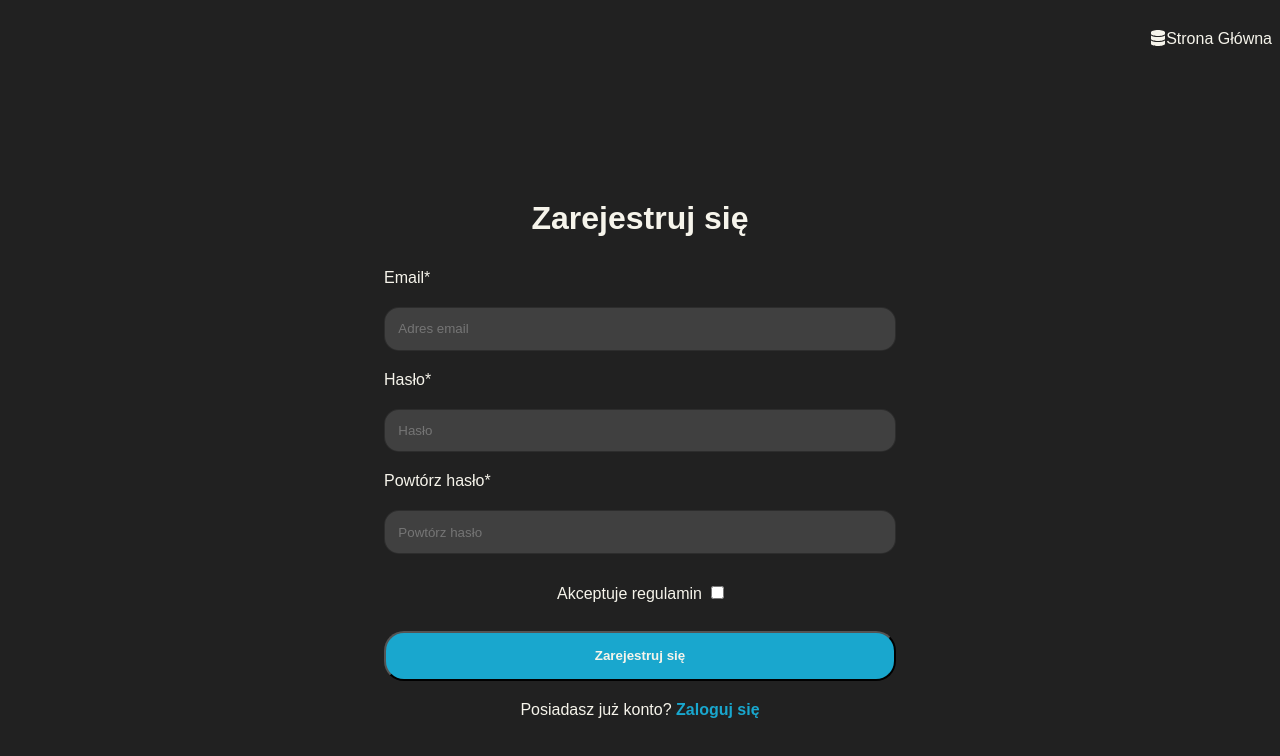
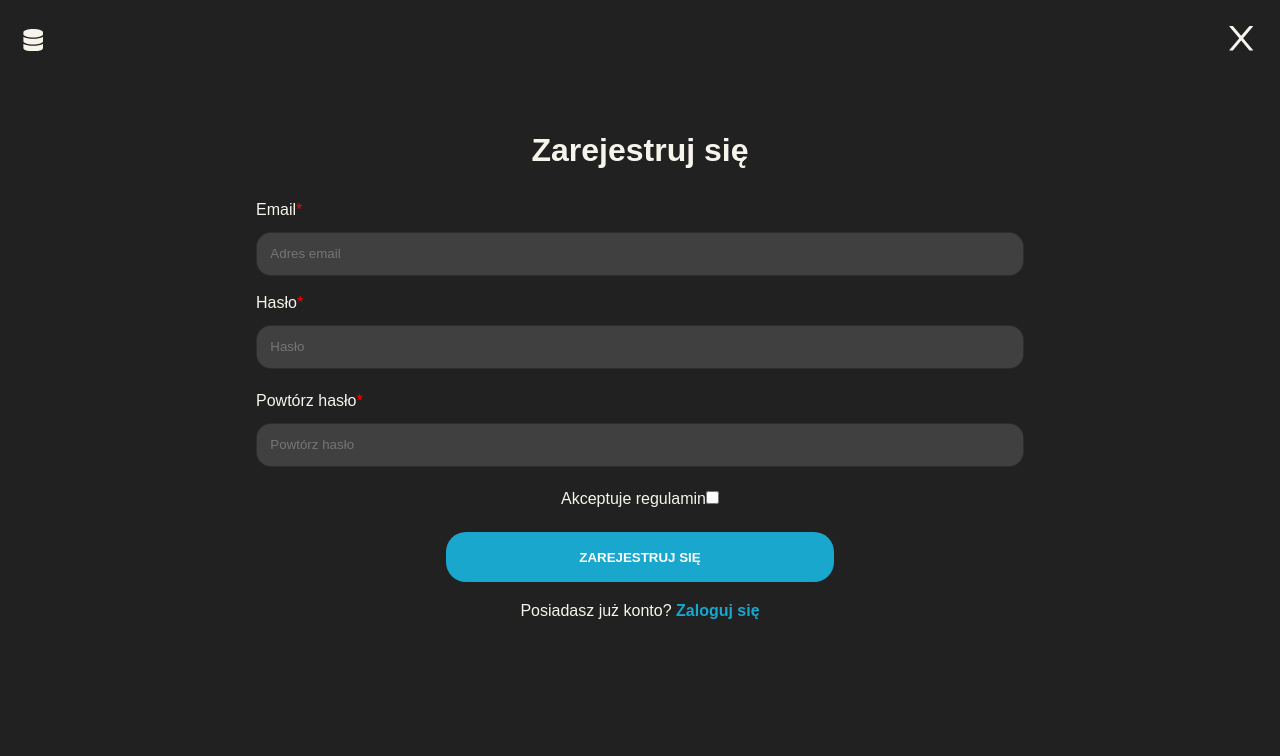
Before and after one commit to Kry765/LearnPG, a React (Create React App) app: page /Register in a window 1280 px wide. Shown: the top 756 px of the page. Built offline with nearby package versions, Linux system fonts and the light colour scheme.

Commit message:
modify auth page

```diff
--- a/src/frontend/components/Login.js
+++ b/src/frontend/components/Login.js
@@ -1,6 +1,7 @@
 import React, { useState } from 'react'
-import '../scss/_login.scss'
+import '../scss/_reset.scss'
 import { FaDatabase } from 'react-icons/fa'
+import { AiOutlineClose } from 'react-icons/ai'
 
 const Login = () => {
 	const [user_email, set_user_email] = useState('')
@@ -35,22 +36,28 @@ const Login = () => {
 
 	return (
 		<div>
-			<div className='nav'>
-				<div className='nav__login-items'>
-					<div className='nav__logo'>
+			<div className='nav-auth'>
+				<div className='nav-auth__auth-items'>
+					<div className='nav-auth__auth-item'>
 						<FaDatabase />
 					</div>
-					<div className='nav__login-item'>Strona Główna</div>
+					<div className='nav-auth__auth-item--close'>
+						<AiOutlineClose />
 					</div>
 				</div>
-			<div className='login'>
+			</div>
+			<div className='flex-center'>
+				<div className='flex-center box-auth'>
 					<form onSubmit={handleSubmit}>
-					<h1 className='login__header'>Zaloguj się</h1>
-					<div className='login__block'>
+						<h1 className='title-section'>Zaloguj się</h1>
+						<div className='flex-column'>
+							<div className='space-auth'>
 								<label>
-							Email<span className='login__important'> *</span>
+									<p>
+										Email<span className='complete'> *</span>
+									</p>
 									<input
-								className='wrapper login__input'
+										className='input-auth'
 										type='text'
 										placeholder='Podaj swój adres email'
 										value={user_email}
@@ -60,12 +67,13 @@ const Login = () => {
 									/>
 								</label>
 							</div>
-					<div className='wrapper'>
-						<div className='login__block'>
+							<div className='space-auth'>
 								<label>
-								Hasło<span className='login__important'> *</span>
+									<p>
+										Hasło<span className='complete'> *</span>
+									</p>
 									<input
-									className='wrapper login__input'
+										className='input-auth'
 										type='password'
 										placeholder='Podaj hasło'
 										value={user_pwd}
@@ -73,19 +81,20 @@ const Login = () => {
 											set_user_pwd(event.target.value)
 										}}
 									/>
+								</label>
 								<p>Zresetuj hasło</p>
-							</label>
 							</div>
 						</div>
-					<div className='wrapper'>
-						<button className='login__btn' type='submit'>
+						<div className='flex-column'>
+							<button className='btn-auth' type='submit'>
 								Zaloguj się
 							</button>
 							<p>
-							Nie posiadasz konta? <span className='login__register-link'>Zaloguj się</span>
+								Nie posiadasz konta? <span className='link-auth'>Zaloguj się</span>
 							</p>
 						</div>
 					</form>
+				</div>
 			</div>
 		</div>
 	)
--- a/src/frontend/components/Register.js
+++ b/src/frontend/components/Register.js
@@ -1,7 +1,8 @@
 import React, { useState } from 'react'
-import '../scss/_register.scss'
+import '../scss/_reset.scss'
 import { FaDatabase } from 'react-icons/fa'
 import axios from 'axios'
+import { AiOutlineClose } from 'react-icons/ai'
 
 const API_URL = 'http://localhost:4000/create'
 
@@ -65,27 +66,27 @@ function Register() {
 
 	return (
 		<div>
-			<div className='nav'>
-				<div className='nav__register-items'>
-					<div className='nav__register-logo'>
+			<div className='nav-auth'>
+				<div className='nav-auth__auth-items'>
+					<div className='nav-auth__auth-item'>
 						<FaDatabase />
 					</div>
-					<div className='nav__register-items'>Strona Główna</div>
+					<div className='nav-auth__auth-item--close'>
+						<AiOutlineClose />
 					</div>
 				</div>
-			<div className=' register__header'>
-				<h1>Zarejestruj się</h1>
 			</div>
-			<div className='register'>
+			<div className='flex-center'>
+				<div className='flex-center box-auth'>
 					<form onSubmit={handleSubmit}>
-					<div className='register__block'>
-						<div className=''>
+						<h1 className='title-section'>Zarejestruj się</h1>
+						<div className='flex-column'>
 							<label>
 								<p>
-									Email<span className='red'>*</span>
+									Email<span className='complete'>*</span>
 								</p>
 								<input
-									className='register__input'
+									className='input-auth'
 									type='text'
 									placeholder='Adres email'
 									value={user_email}
@@ -94,14 +95,13 @@ function Register() {
 									}}
 								/>
 							</label>
-						</div>
-						<div>
+							<div className='space-auth'>
 								<label>
 									<p>
-									Hasło<span className='red'>*</span>
+										Hasło<span className='complete'>*</span>
 									</p>
 									<input
-									className='register__input'
+										className='input-auth'
 										type='password'
 										placeholder='Hasło'
 										value={user_pwd}
@@ -111,14 +111,14 @@ function Register() {
 									/>
 								</label>
 							</div>
-						<div>
+							<div className='space-auth'>
 								<label>
 									<p>
-									Powtórz hasło<span className='red'>*</span>
+										Powtórz hasło<span className='complete'>*</span>
 									</p>
 									<input
 										type='password'
-									className='register__input'
+										className='input-auth'
 										placeholder='Powtórz hasło'
 										value={repeat_pwd}
 										onChange={event => {
@@ -128,23 +128,22 @@ function Register() {
 								</label>
 								<p>{password}</p>
 							</div>
-						<div className='register__checkbox'>
+							<div className='space-auth'>
 								<label>
 									<span className='register__check'>Akceptuje regulamin</span>
 									<input className='register__check' type='checkbox' />
 								</label>
 							</div>
-						<div>
-							<button type='submit' className='register__btn'>
+							<button type='submit' className='btn-auth'>
 								Zarejestruj się
 							</button>
+							<div>
+								Posiadasz już konto? <span className='link-auth'>Zaloguj się</span>
 							</div>
-						<div>
-							Posiadasz już konto? <span className='register__login-link'>Zaloguj się</span>
-						</div>
-						<p>{output}</p>
+							<div>{output}</div>
 						</div>
 					</form>
+				</div>
 			</div>
 		</div>
 	)
--- a/src/frontend/scss/_login.scss
+++ /dev/null
@@ -1,71 +0,0 @@
-@use './_reset.scss' as *;
-@use './_colors.scss' as *;
-
-.nav {
-	max-width: 100%;
-	min-height: 10%;
-	display: flex;
-	justify-content: flex-end;
-	align-items: center;
-	&__login-items {
-		display: flex;
-		justify-content: flex-end;
-	}
-	&__login-item {
-		font-size: 1.4rem;
-		padding: 1em;
-	}
-	&__logo {
-		position: fixed;
-		top: 0;
-		right: 0;
-	}
-}
-.login {
-	margin-top: 250px;
-	display: flex;
-	justify-content: center;
-	align-items: center;
-	font-size: 1.2rem;
-	&__header {
-		margin-bottom: 2em;
-		text-align: center;
-	}
-
-	&__input {
-		background-color: $gray;
-		width: 60vw;
-		border-radius: 15px;
-		padding: 1em;
-		margin: 1em 0;
-		border: 1px solid rgba(0, 0, 0, 0.3);
-	}
-	&__btn {
-		font-weight: bold;
-		background-color: $contrast-color;
-		border: none;
-		color: #fff;
-		text-transform: uppercase;
-		border-radius: 20px;
-		min-width: 60%;
-		min-height: 50px;
-		margin: 1.5em;
-		transition: background-color 0.8s;
-	}
-	&__btn:hover {
-		cursor: pointer;
-		background-color: $sky;
-	}
-	&__block {
-		margin: 0.2em 0;
-		padding: 1em;
-		display: flex;
-		justify-content: center;
-	}
-	&__register-link {
-		color: $contrast-color;
-	}
-	&__important {
-		color: red;
-	}
-}
--- a/src/frontend/scss/_register.scss
+++ /dev/null
@@ -1,52 +0,0 @@
-@use './_reset.scss' as *;
-@use './_colors.scss' as *;
-
-.nav {
-	&__register-items {
-		display: flex;
-		justify-content: center;
-	}
-}
-
-.register {
-	&__header {
-		text-align: center;
-		margin-top: 200px;
-	}
-	&__block {
-		display: flex;
-		justify-content: center;
-		align-items: center;
-		flex-direction: column;
-		margin: 2em;
-	}
-
-	&__input {
-		border-radius: 15px;
-		min-width: 40vw;
-		background-color: $gray;
-		padding: 1em;
-		margin: 1.5em 0;
-		border: 1px solid rgba(0, 0, 0, 0.3);
-	}
-	&__checkbox {
-		flex-direction: column;
-		padding: 0.5em;
-	}
-	&__check {
-		margin: 0.3em;
-	}
-	&__btn {
-		background-color: $contrast-color;
-		color: $white;
-		font-weight: bold;
-		border-radius: 20px;
-		min-width: 40vw;
-		min-height: 50px;
-		margin: 1.5em;
-	}
-	&__login-link {
-		font-weight: bold;
-		color: $contrast-color;
-	}
-}
--- a/src/frontend/scss/_reset.scss
+++ b/src/frontend/scss/_reset.scss
@@ -33,3 +33,75 @@ li {
 	text-align: center;
 	padding: 1em;
 }
+
+.flex-column {
+	display: flex;
+	align-items: center;
+	justify-content: center;
+	flex-direction: column;
+}
+
+.complete {
+	color: #ff0000;
+}
+
+.input-auth {
+	background-color: $gray;
+	min-width: 60vw;
+	border-radius: 15px;
+	padding: 1em;
+	margin: 1em 0;
+	border: 1px solid rgba(0, 0, 0, 0.3);
+}
+
+.link-auth {
+	color: $contrast-color;
+	font-weight: bold;
+}
+
+.btn-auth {
+	background-color: $contrast-color;
+	color: #fff;
+	margin: 1.5em;
+	min-width: 50%;
+	min-height: 50px;
+	font-weight: bold;
+	text-transform: uppercase;
+	border: none;
+	transition: background-color 0.8s;
+	border-radius: 20px;
+}
+
+.btn-auth:hover {
+	cursor: pointer;
+	background-color: $sky;
+}
+
+.nav-auth {
+	max-width: 100%;
+	min-height: 10%;
+	&__auth-items {
+		display: flex;
+		justify-content: space-between;
+		align-items: center;
+	}
+	&__auth-item {
+		font-size: 1.4rem;
+		padding: 1em;
+		&--close {
+			padding: 0.5em;
+			font-size: 2.4em;
+		}
+	}
+}
+
+.box-auth {
+	position: fixed;
+	top: 0;
+	min-height: 90vh;
+	max-width: 100vw;
+}
+
+.space-auth {
+	margin: 0.3em;
+}
```
Lines whose indentation alone changed are shown as unchanged.
